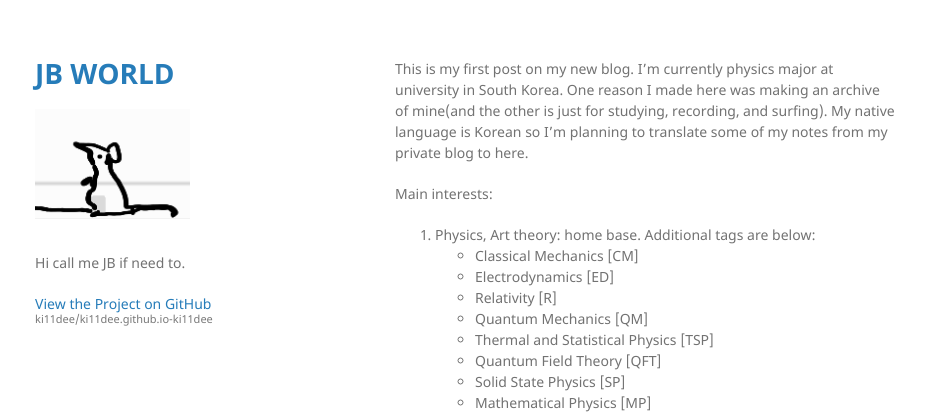
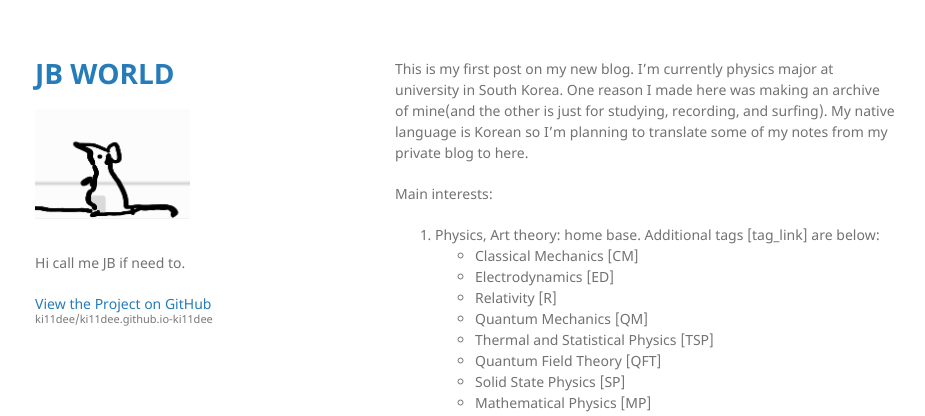
Before and after one commit to ki11dee/ki11dee.github.io-ki11dee, a Jekyll site: the page built from index.md, in a window 1280 px wide. Shown: the top 416 px of the page, without its empty margins (175-1100 px from the left). Built offline with Jekyll 4.4.1, drawn with Linux system fonts in a browser that asks for light colours.

Commit message:
Edit tag url

```diff
--- a/index.md
+++ b/index.md
@@ -12,7 +12,7 @@
 Main interests:
 
 1. Physics, Art theory: home base.
-Additional tags are below:
+Additional tags [tag_link] are below:
 - Classical Mechanics [CM]
 - Electrodynamics [ED]
 - Relativity [R]
@@ -21,7 +21,7 @@
 - Quantum Field Theory [QFT]
 - Solid State Physics [SP]
 - Mathematical Physics [MP]
-- Computational Physics [CP](./CP/)
+- Computational Physics [CP](./CP/CP_content.html)
 - Some art portfolios [BP]
 
 2. Philosophy, language: second base
```
